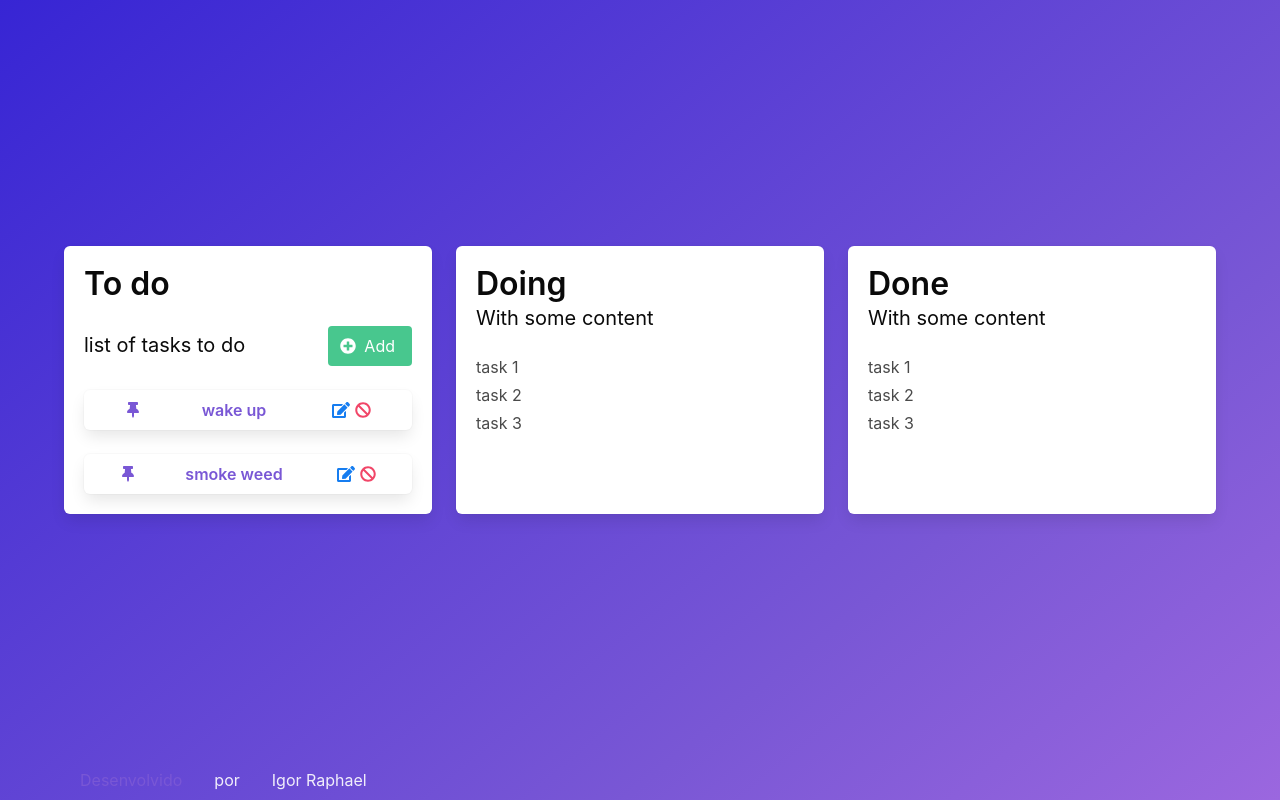
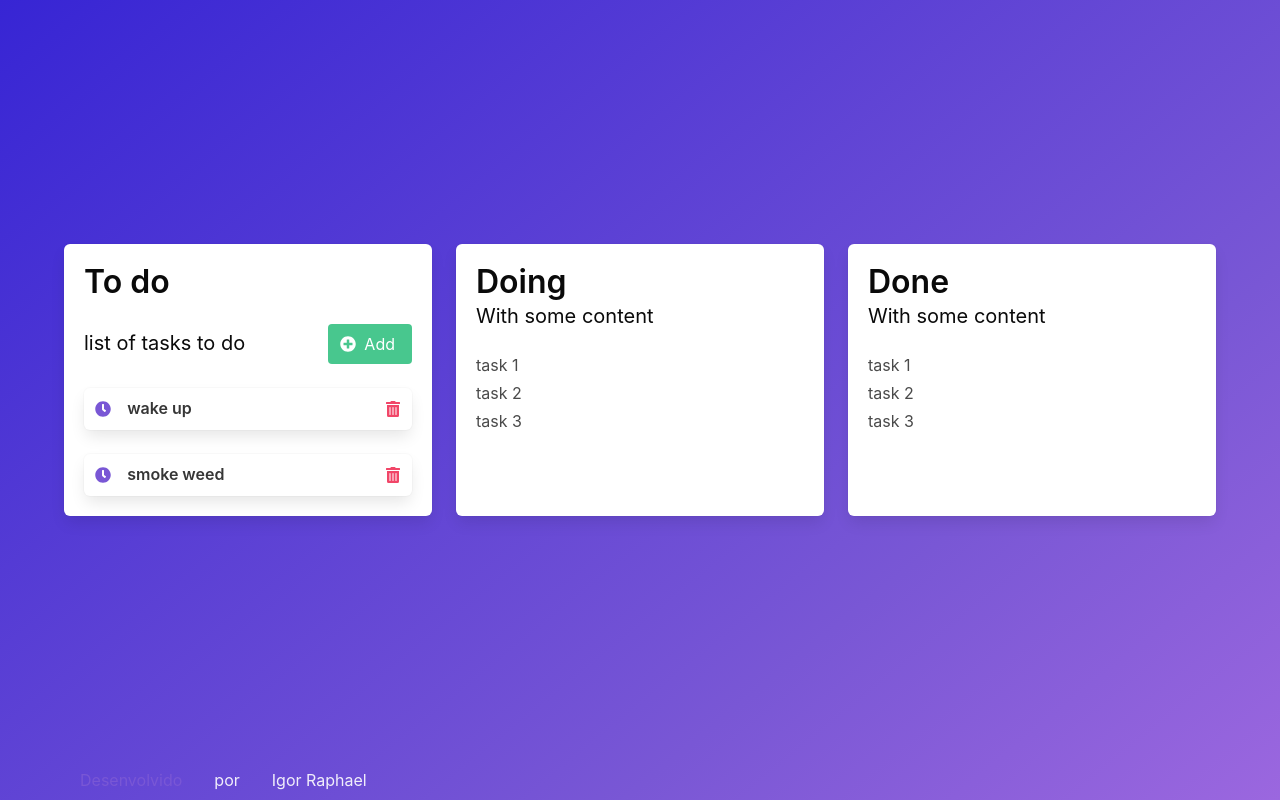
Before and after one commit to igorraphael/app-todo-vue3, a Vue app: page /app in a window 1280 px wide. Built offline with nearby package versions, Linux system fonts and the light colour scheme.

Commit message:
feat: delete task

```diff
--- a/src/components/ToDo.jsx
+++ b/src/components/ToDo.jsx
@@ -41,13 +41,9 @@ export default {
             this.hover = !this.hover;
         },
 
-        danger() {
-            const notif = this.$buefy.notification.open({
-                message: `Please, enter the description..`,
-                position: 'is-bottom-right',
-                type: 'is-danger',
-                hasIcon: true,
-            });
+        handleDelete(index) {
+            // if (!index) return;
+            this.confirmDelete(index);
         },
 
         handleSubmit() {
@@ -57,6 +53,27 @@ export default {
             }
             this.$emit('changes', this.description);
             this.handleModal();
+        },
+
+        confirmDelete(index) {
+            this.$buefy.dialog.confirm({
+                title: 'Deleting task',
+                message:
+                    'Are you sure you want to <b>delete</b> your task? This action cannot be undone.',
+                confirmText: 'Delete Account',
+                type: 'is-danger',
+                hasIcon: true,
+                onConfirm: () => this.todos.splice(index, 1),
+            });
+        },
+
+        danger() {
+            const notif = this.$buefy.notification.open({
+                message: `Please, enter the description..`,
+                position: 'is-bottom-right',
+                type: 'is-danger',
+                hasIcon: true,
+            });
         },
     },
 
@@ -154,37 +171,45 @@ export default {
                                 <li
                                     key={index}
                                     class="box"
-                                    style="padding: 0.7rem;"
+                                    style={{ padding: '0.7em' }}
                                 >
-                                    <div class="content">
-                                        <div class="level has-text-justified">
-                                            <div class="level-item">
-                                                <b-icon
-                                                    class="has-text-link"
-                                                    icon="thumbtack"
-                                                    size="is-small"
-                                                ></b-icon>
-                                            </div>
-                                            <div class="level-item">
-                                                <span class="title is-6 has-text-primary">
+                                    <article
+                                        class="media"
+                                        style={{ height: '20px' }}
+                                    >
+                                        <div class="media-left">
+                                            <b-icon
+                                                style={{ marginTop: '2px' }}
+                                                class="has-text-link"
+                                                icon="clock"
+                                                size="is-small"
+                                            ></b-icon>
+                                        </div>
+                                        <div
+                                            class="media-content"
+                                            style={{ lineHeight: '10px' }}
+                                        >
+                                            <div class="content">
+                                                <span class="title is-6 has-text-dark">
                                                     {todo.desc}
                                                 </span>
                                             </div>
-                                            <div class="level-item">
+                                        </div>
+                                        <div class="media-rigth">
+                                            <span
+                                                onClick={this.handleDelete.bind(
+                                                    index
+                                                )}
+                                            >
                                                 <b-icon
-                                                    style="margin: 0 6px;"
-                                                    type="is-info"
-                                                    icon="edit"
+                                                    style={{ marginTop: '2px' }}
+                                                    class="has-text-danger"
+                                                    icon="trash-alt"
                                                     size="is-small"
                                                 />
-                                                <b-icon
-                                                    type="is-danger"
-                                                    icon="ban"
-                                                    size="is-small"
-                                                />
-                                            </div>
+                                            </span>
                                         </div>
-                                    </div>
+                                    </article>
                                 </li>
                             );
                         })}
```
Also changed, not shown: src/main.js (+5 -3 lines).
